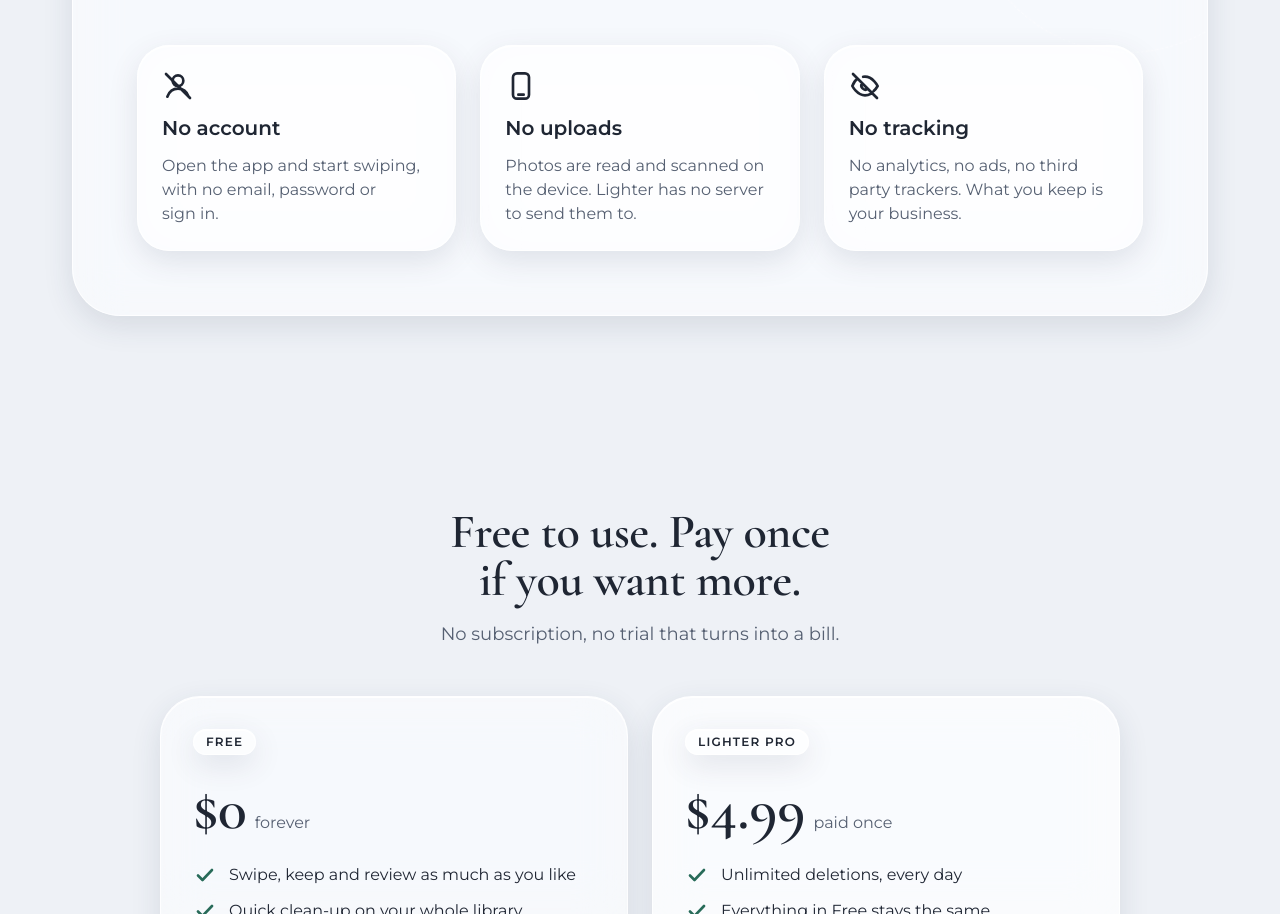
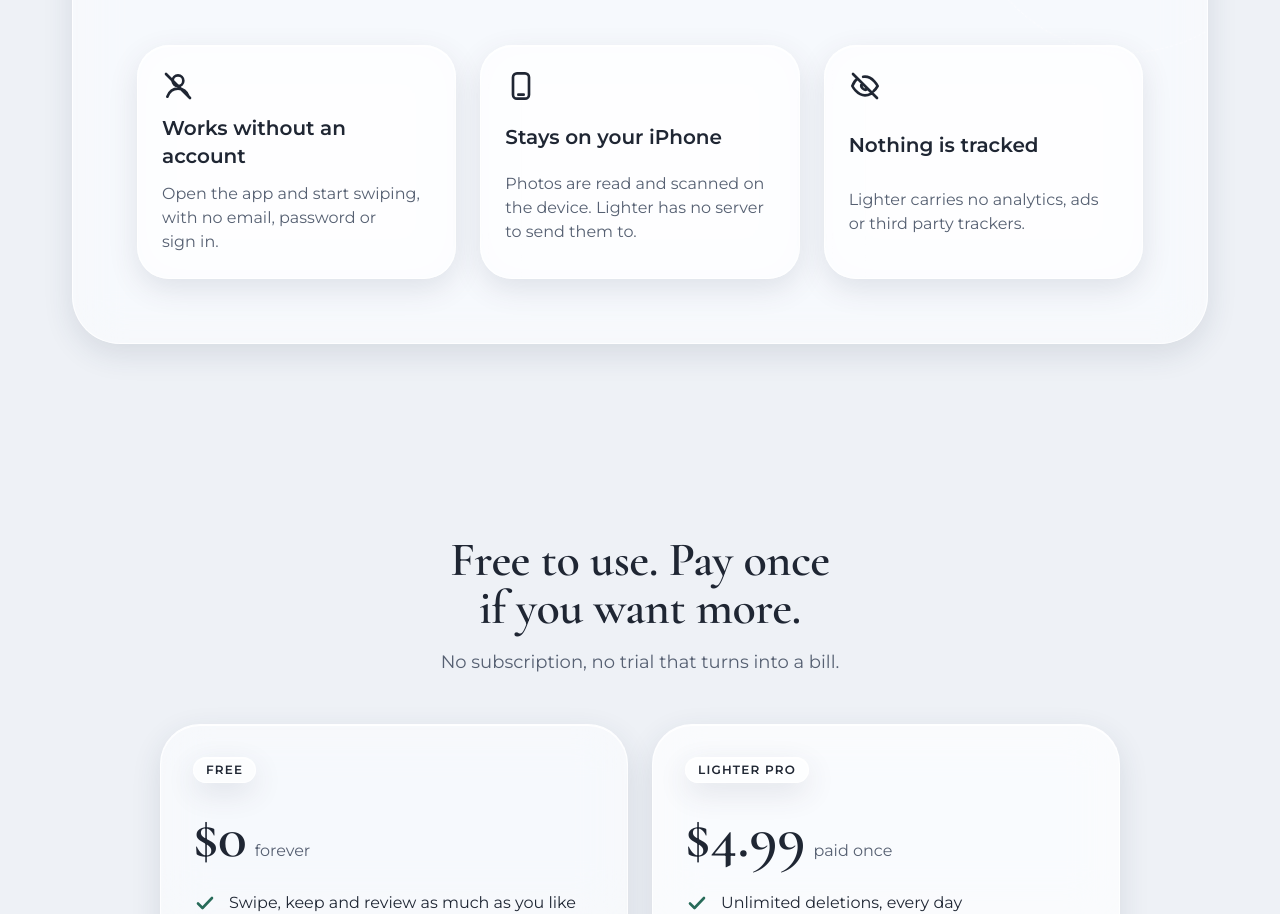
Before and after one commit to vericode2308-eng/Swipe-and-Delete, a plain HTML site: page landing-page-design/index.html in a window 1280 px wide. Shown: the part 5782-6696 px from the top of the page. Drawn offline with nearby package versions, Linux system fonts and the light colour scheme; animation ran at ten frames a second.

Commit message:
Landing page: reword privacy fact headings (slop pass)
Co-Authored-By: Claude Sonnet 5.5 <noreply@anthropic.com>

```diff
--- a/landing-page-design/index.html
+++ b/landing-page-design/index.html
@@ -250,9 +250,9 @@
         <p class="lead">Lighter works entirely on your phone, so you never sign up for anything and nothing watches what you do.</p>
       </div>
       <div class="facts">
-        <div class="fact glass reveal r1"><svg aria-hidden="true"><use href="#i-noacct"/></svg><b>No account</b><p>Open the app and start swiping, with no email, password or sign in.</p></div>
-        <div class="fact glass reveal r2"><svg aria-hidden="true"><use href="#i-phone"/></svg><b>No uploads</b><p>Photos are read and scanned on the device. Lighter has no server to send them to.</p></div>
-        <div class="fact glass reveal r3"><svg aria-hidden="true"><use href="#i-eyeoff"/></svg><b>No tracking</b><p>No analytics, no ads, no third party trackers. What you keep is your business.</p></div>
+        <div class="fact glass reveal r1"><svg aria-hidden="true"><use href="#i-noacct"/></svg><b>Works without an account</b><p>Open the app and start swiping, with no email, password or sign in.</p></div>
+        <div class="fact glass reveal r2"><svg aria-hidden="true"><use href="#i-phone"/></svg><b>Stays on your iPhone</b><p>Photos are read and scanned on the device. Lighter has no server to send them to.</p></div>
+        <div class="fact glass reveal r3"><svg aria-hidden="true"><use href="#i-eyeoff"/></svg><b>Nothing is tracked</b><p>Lighter carries no analytics, ads or third party trackers.</p></div>
       </div>
     </div>
   </div>
```
